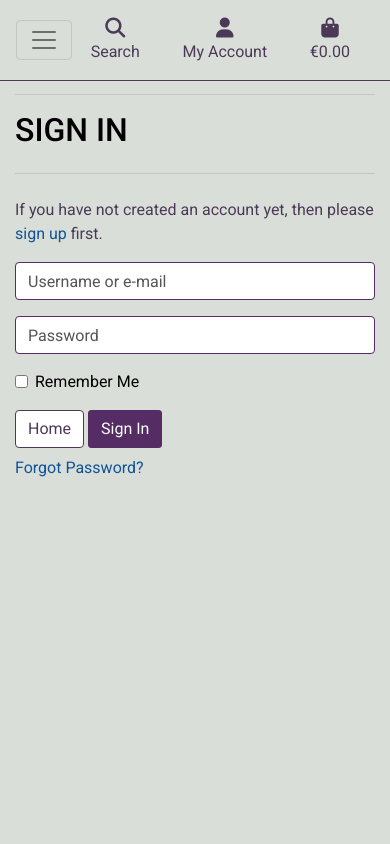
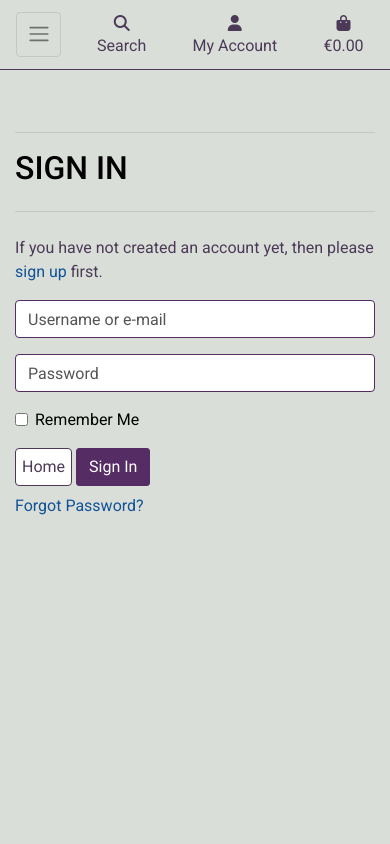
Before and after one commit to matus42/Niche-Art-Toys, a Django app: a page that uses templates/includes/main-navbar.html in a window 390 px wide. Run offline with Django 3.2, Linux system fonts and the light colour scheme; parts of the project's set-up code (start-up, migrations or seed data) failed here and were passed over; some libraries are stand-ins or nearby versions.

Commit message:
refactor base.css and mobile nav

```diff
--- a/static/css/base.css
+++ b/static/css/base.css
@@ -349,3 +349,45 @@ input[name='q']::placeholder {
         height: calc(100vh - 116px);
     }
 }
+
+@media (max-width: 991px) {
+    .header-container {
+        padding-top: 116px;
+    }
+
+    body {
+        height: calc(100vh - 116px);
+    }
+
+    .display-4.logo-font.text-black {
+        font-size: 2rem;
+    }
+
+    .nav-link {
+        padding: 0.15rem;
+    }
+
+    .nav-link i.fa-lg {
+        font-size: 1rem;
+    }
+
+    .navbar-toggler {
+        padding: .6rem .6rem;
+        font-size: 1rem;
+    }
+
+    .btn.btn-outline-black.rounded-1,
+    .btn.btn-black.rounded-1 {
+        padding: .375rem .375rem;
+    }
+
+    .btn.btn-outline-black.rounded-1.btn-lg,
+    .btn.btn-black.rounded-1.btn-lg {
+        padding: .375rem .375rem;
+        font-size: .75rem;
+    }
+
+    .increment-qty, .decrement-qty {
+        padding: .25rem .5rem !important;
+    }
+}
--- a/templates/includes/main-navbar.html
+++ b/templates/includes/main-navbar.html
@@ -1,14 +1,18 @@
 <div class="collapse navbar-collapse" id="main-nav">
     <ul class="navbar-nav w-auto mx-auto">
+        <li class="nav-item d-block d-md-none">
+            <a class="logo-font font-weight-bold nav-link text-black mr-5" href="{% url 'home' %}" id="home-link">
+                Home
+            </a>
+        </li>
         <li class="nav-item dropdown">
             <a class="logo-font font-weight-bold nav-link text-black mr-5" href="#" id="all-products-link" data-toggle="dropdown" aria-haspopup="true" aria-expanded="false">
                 All Products
             </a>
-            <div id="topnav" class="dropdown-menu border-1" aria-labelledby="all-products-link">
+            <div class="dropdown-menu border-0" aria-labelledby="all-products-link">
                 <a href="{% url 'products' %}?sort=price&direction=asc" class="dropdown-item">By Price</a>
                 <a href="{% url 'products' %}?sort=rating&direction=desc" class="dropdown-item ">By Rating</a>
                 <a href="{% url 'products' %}?sort=category&direction=asc" class="dropdown-item ">By Category</a>
-                <div class="dropdown-divider"></div>
                 <a href="{% url 'products' %}" class="dropdown-item">All Products</a>
             </div>
         </li>
```
